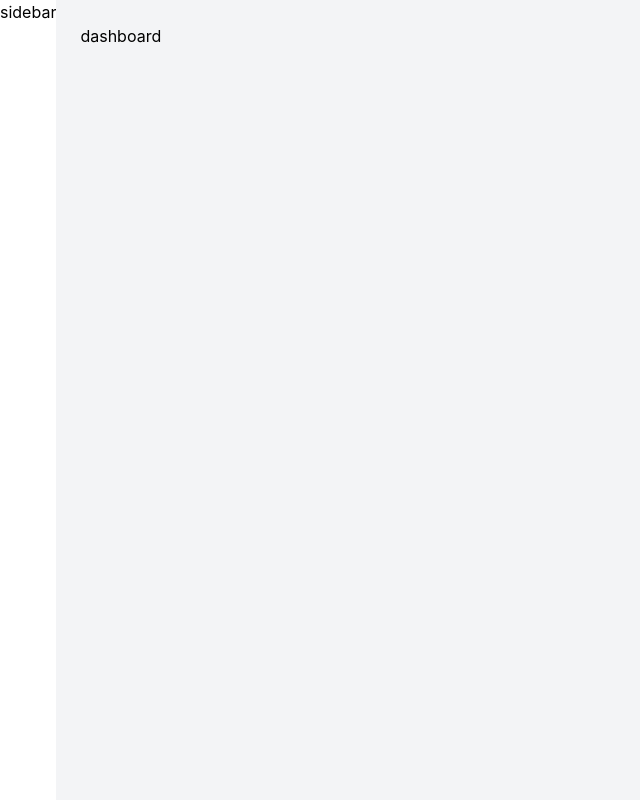
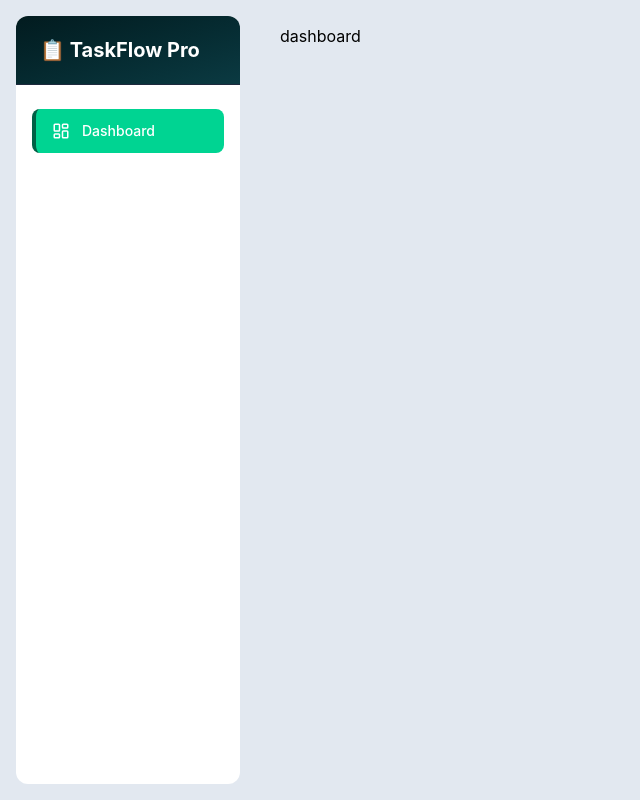
Before and after one commit to Nirosh-Edirisinghe/Mini-Task-Management-System, a React app in the folder Frontend/: page / in a window 1280 px wide. Shown: the whole page, without its empty margins (0-640 px from the left). Built offline with nearby package versions, Linux system fonts and the light colour scheme; sample sign-in values are in the browser's storage; the HTML template or start-up script is replaced by a standard one.

Commit message:
create applayout section with sidebar

```diff
--- a/Frontend/src/components/Sidebar.jsx
+++ b/Frontend/src/components/Sidebar.jsx
@@ -1,10 +1,54 @@
 import React from 'react'
+import { LayoutDashboard, AlertCircle, X, Users } from "lucide-react";
+import { NavLink } from 'react-router-dom';
 
-const Sidebar = () => {
+const Sidebar = ({ sidebarOpen, setSidebarOpen }) => {
+
+  const linkClass = ({ isActive }) =>
+    `flex items-center gap-3 px-4 py-3 rounded-lg text-sm font-medium
+     ${isActive ? "bg-emerald-400 text-white border-l-4 border-emerald-800" : "text-slate-700 bg-slate-100 hover:bg-slate-200"}`;
+
   return (
-    <div>
-      sidebar
-    </div>
+    <>
+      {/* Overlay in mobile view */}
+      {sidebarOpen && (
+        <div
+          className="fixed inset-0 bg-black/40 z-40 md:hidden"
+          onClick={() => setSidebarOpen(false)}
+        />
+      )}
+
+      {/* Sidebar */}
+      <aside
+        className={`fixed z-50 inset-y-0 left-0 w-68 md:w-64 px-4 pb-4 pt-8 md:pt-4 rounded-xl transform transition-transform duration-300 ${sidebarOpen ? "translate-x-0" : "-translate-x-full"} lg:static lg:translate-x-0`}
+      >
+        <div className='bg-white flex flex-col rounded-xl h-full '>
+
+          {/* Header section */}
+          <div className="px-6 py-5 flex items-center justify-between border-b border-slate-800 bg-linear-to-br from-[#021B1F] to-[#0B3A42] rounded-t-xl text-white">
+            <span className="text-xl font-bold">📋 TaskFlow Pro</span>
+
+            {/* sidebar close Icon in mobile view */}
+            <button onClick={() => setSidebarOpen(false)} className="md:hidden">
+              <X size={20} />
+            </button>
+          </div>
+
+          {/* sidebar link */}
+          <nav className="flex-1 px-4 py-6 space-y-2">
+            <NavLink
+              to="/"
+              end
+              className={linkClass}
+              onClick={() => setSidebarOpen(false)}
+            >
+              <LayoutDashboard size={18} />
+              Dashboard
+            </NavLink>
+          </nav>
+        </div>
+      </aside>
+    </>
   )
 }
 
--- a/Frontend/src/layouts/AppLayout.jsx
+++ b/Frontend/src/layouts/AppLayout.jsx
@@ -1,17 +1,36 @@
-import React from 'react'
+import React, { useState } from 'react'
 import { Outlet } from "react-router-dom";
 import Sidebar from '../components/Sidebar.jsx';
+import { Menu } from "lucide-react";
 
 const AppLayout = () => {
+
+  const [sidebarOpen, setSidebarOpen] = useState(false);
+
   return (
     <>
-      <div className="flex h-screen">
+      <div className="flex h-screen bg-slate-200 overflow-hidden">
         {/* Sidebar */}
-        <Sidebar />
+        <Sidebar
+          sidebarOpen={sidebarOpen}
+          setSidebarOpen={setSidebarOpen}
+        />
 
         {/* Content */}
-        <div className="flex-1 p-6 bg-gray-100">
-          <Outlet />
+        <div className="flex-1 flex flex-col">
+          {/* Top bar for mobile screen */}
+          <div className="lg:hidden flex justify-between bg-linear-to-br from-[#021B1F] to-[#0B3A42] text-white pr-4 py-1 shadow">
+            <h1 className="font-semibold">
+              📋 TaskFlow Pro
+            </h1>
+            <button onClick={() => setSidebarOpen(true)} className="text-slate-700">
+              <Menu size={24} />
+            </button>
+          </div>
+
+          <main className="flex-1 overflow-y-auto p-6">
+            <Outlet />
+          </main>
         </div>
       </div>
 
--- a/Frontend/src/pages/Login.jsx
+++ b/Frontend/src/pages/Login.jsx
@@ -206,7 +206,7 @@ const Login = () => {
               </div>
 
               {/* Button */}
-              <button className="w-full bg-cyan-700 hover:bg-cyan-800 text-white py-3 rounded-lg font-semibold transition duration-300 cursor-pointer">
+              <button className="w-full bg-cyan-500 hover:bg-cyan-800 text-white py-3 rounded-lg font-semibold transition duration-300 cursor-pointer">
                 {mode === "login"
                   ? isAdmin
                     ? "Admin Login"
```
